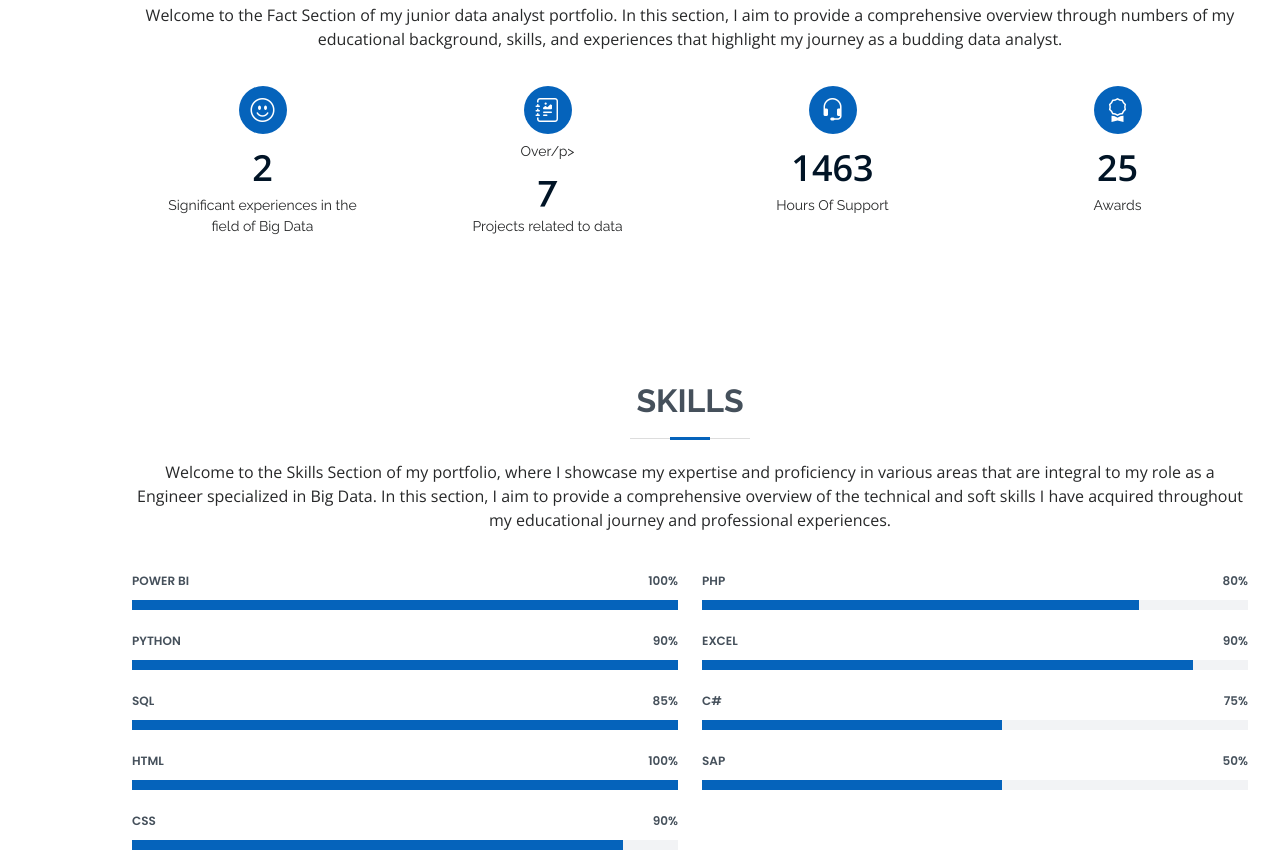
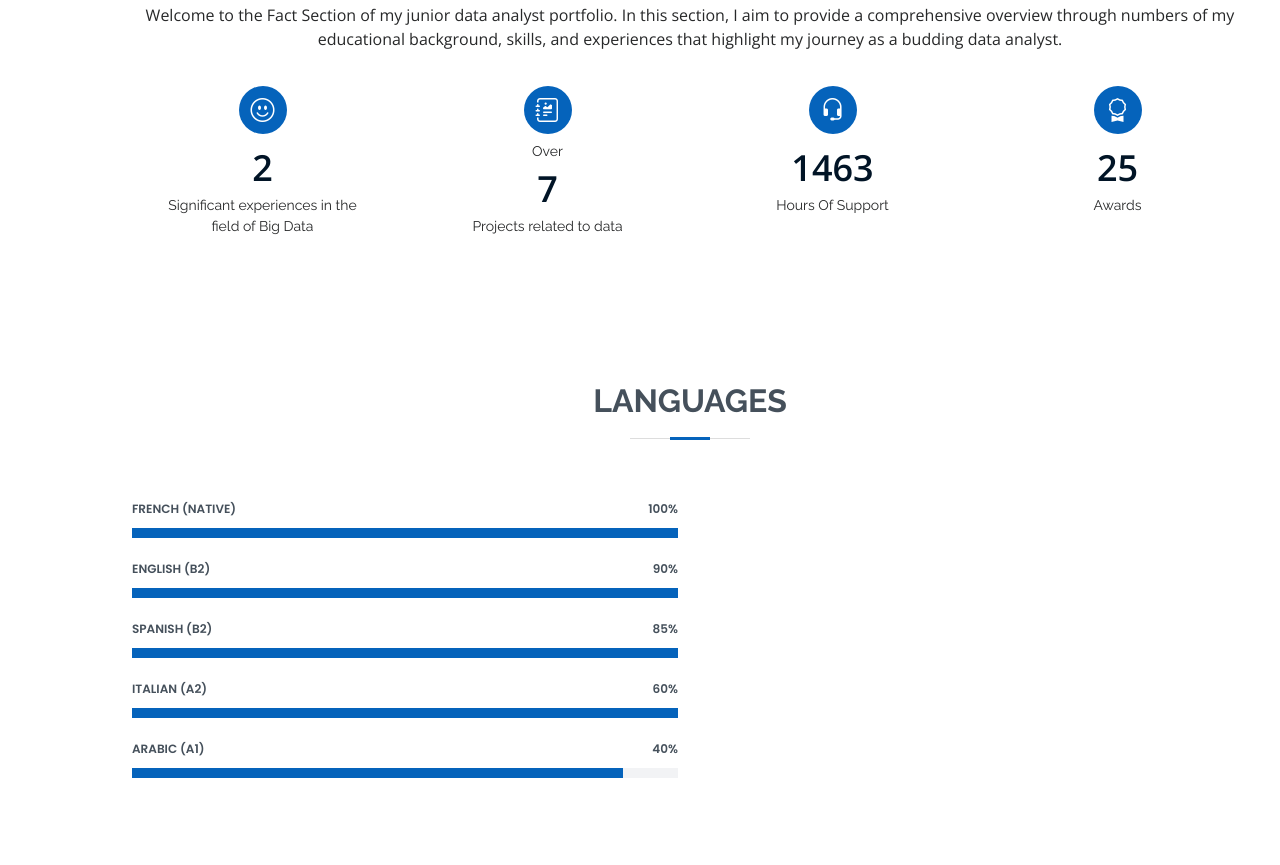
Before and after one commit to makandansoko/github-portfolio-web, a plain HTML site: page index.html in a window 1280 px wide. Shown: the part 1592-2457 px from the top of the page. Drawn offline with nearby package versions, Linux system fonts and the light colour scheme.

Commit message:
modifications

```diff
--- a/index.html
+++ b/index.html
@@ -105,7 +105,7 @@
                 <ul>
                   <li><i class="bi bi-chevron-right"></i> <strong>Age:</strong> <span>23</span></li>
                   <li><i class="bi bi-chevron-right"></i> <strong>Degree:</strong> <span>Engineer Degree</span></li>
-                  <li><i class="bi bi-chevron-right"></i> <strong>PhEmailone:</strong> <span>makan.dansoko@gmail.com</span></li>
+                  <li><i class="bi bi-chevron-right"></i> <strong>Email:</strong> <span>makan.dansoko@gmail.com</span></li>
                   <li><i class="bi bi-chevron-right"></i> <strong>Status:</strong> <span>Available</span></li>
                 </ul>
               </div>
@@ -141,7 +141,7 @@
           <div class="col-lg-3 col-md-6 mt-5 mt-md-0">
             <div class="count-box">
               <i class="bi bi-journal-richtext"></i>
-              <p>Over/p>
+              <p>Over</p>
               <span data-purecounter-start="0" data-purecounter-end="7" data-purecounter-duration="1" class="purecounter"></span>
               <p>Projects related to data</p>
             </div>
@@ -167,6 +167,70 @@
 
       </div>
     </section><!-- End Facts Section -->
+
+
+<!-- ======= Language Section ======= -->
+<section id="skills" class="skills section-bg">
+  <div class="container" data-aos="fade-up">
+
+    <div class="section-title">
+      <h2>Languages</h2>
+    </div>
+
+    <div class="row skills-content">
+
+      <div class="col-lg-6">
+
+        <div class="progress">
+          <span class="skill">French (native) <i class="val">100%</i></span>
+          <div class="progress-bar-wrap">
+            <div class="progress-bar" role="progressbar" aria-valuenow="100" aria-valuemin="0" aria-valuemax="100"></div>
+          </div>
+        </div>
+
+        <div class="progress">
+          <span class="skill">English (B2) <i class="val">90%</i></span>
+          <div class="progress-bar-wrap">
+            <div class="progress-bar" role="progressbar" aria-valuenow="100" aria-valuemin="0" aria-valuemax="100"></div>
+          </div>
+        </div>
+
+        <div class="progress">
+          <span class="skill">Spanish (B2) <i class="val">85%</i></span>
+          <div class="progress-bar-wrap">
+            <div class="progress-bar" role="progressbar" aria-valuenow="100" aria-valuemin="0" aria-valuemax="100"></div>
+          </div>
+        </div>
+
+
+
+        <div class="progress">
+          <span class="skill">Italian (A2) <i class="val">60%</i></span>
+          <div class="progress-bar-wrap">
+            <div class="progress-bar" role="progressbar" aria-valuenow="100" aria-valuemin="0" aria-valuemax="100"></div>
+          </div>
+        </div>
+
+
+
+        <div class="progress">
+          <span class="skill">Arabic (A1) <i class="val">40%</i></span>
+          <div class="progress-bar-wrap">
+            <div class="progress-bar" role="progressbar" aria-valuenow="90" aria-valuemin="0" aria-valuemax="100"></div>
+          </div>
+        </div>
+
+      </div>
+
+      </div>
+
+    </div>
+
+  </div>
+</section><!-- End Language Section -->
+
+
+
 
     <!-- ======= Skills Section ======= -->
     <section id="skills" class="skills section-bg">
```
